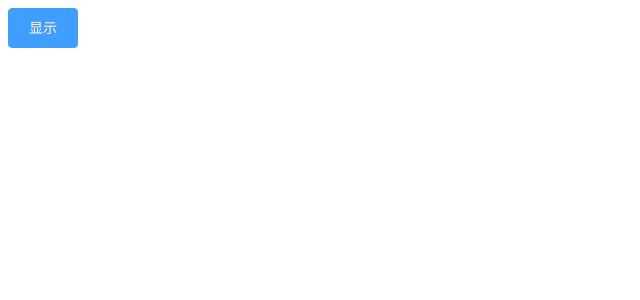
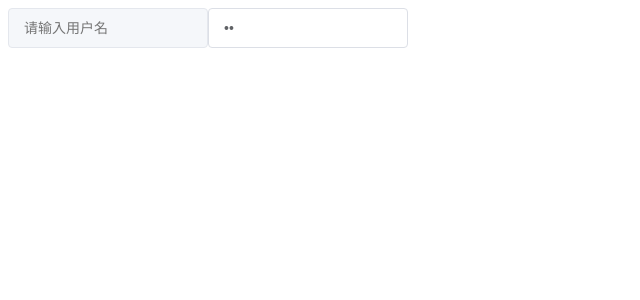
Before and after one commit to Hyachin/hyachin-ui, a Vue app: page / in a window 1280 px wide. Shown: the top 300 px of the page, without its empty margins (0-640 px from the left). Built offline with nearby package versions, Linux system fonts and the light colour scheme; a web font is replaced by a local one.

Commit message:
feat: Input

```diff
--- a/src/App.vue
+++ b/src/App.vue
@@ -1,17 +1,21 @@
 <template>
   <div id="app">
-    <hy-button type="primary" @click="visible = true">显示</hy-button>
-    <hy-dialog :visible.sync="visible" title="文字标题">
-      <!-- 以下为slot，和title属性二选一 -->
-      <!-- <template v-slot:header>
-        <h3>自定义标题</h3>
-      </template> -->
-      内容
-      <template v-slot:footer>
-        <hy-button @click="visible = false">取消</hy-button>
-        <hy-button type="primary" @click="visible = false">确定</hy-button>
-      </template>
-    </hy-dialog>
+    <hy-input
+      placeholder="请输入用户名"
+      type="password"
+      name="username"
+      disabled
+      clearable
+      show-password
+    ></hy-input>
+    <hy-input
+      v-model="username"
+      type="password"
+      showPassword
+      @blur="handleBlur"
+      @change="handleChange"
+      @focus="handleFocus"
+    ></hy-input>
   </div>
 </template>
 
@@ -20,16 +24,27 @@ export default {
   name: "App",
   data() {
     return {
-      visible: false,
+      username: "zs",
     };
+  },
+  methods: {
+    handleBlur() {
+      console.log("do something when blur");
+    },
+    handleChange() {
+      console.log("do something when change");
+    },
+    handleFocus() {
+      console.log("do something when focus");
+    },
   },
 };
 </script>
 
-<style lang="scss" scoped>
-.row {
-  .hy-button {
-    margin: 10px;
+<style lang="scss">
+#app {
+  .hy-input {
+    width: 200px;
   }
 }
 </style>
--- a/src/assets/fonts/font.css
+++ b/src/assets/fonts/font.css
@@ -1,7 +1,7 @@
 @font-face {
   font-family: "iconfont";
   /* Project id 3566883 */
-  src: url("//at.alicdn.com/t/c/font_3566883_f1tiu5uo9hr.woff2?t=1659588967400") format("woff2"), url("//at.alicdn.com/t/c/font_3566883_f1tiu5uo9hr.woff?t=1659588967400") format("woff"), url("//at.alicdn.com/t/c/font_3566883_f1tiu5uo9hr.ttf?t=1659588967400") format("truetype");
+  src: url("//at.alicdn.com/t/c/font_3566883_hjosyeez1t.woff2?t=1659615267090") format("woff2"), url("//at.alicdn.com/t/c/font_3566883_hjosyeez1t.woff?t=1659615267090") format("woff"), url("//at.alicdn.com/t/c/font_3566883_hjosyeez1t.ttf?t=1659615267090") format("truetype");
 }
 
 [class*="hy-icon-"] {
@@ -10,6 +10,10 @@
   font-style: normal;
   -webkit-font-smoothing: antialiased;
   -moz-osx-font-smoothing: grayscale;
+}
+
+.hy-icon-browse:before {
+  content: "\e749";
 }
 
 .hy-icon-ashbin:before {
--- a/src/assets/fonts/font.min.css
+++ b/src/assets/fonts/font.min.css
@@ -1 +1 @@
-@font-face{font-family:"iconfont";src:url("//at.alicdn.com/t/c/font_3566883_f1tiu5uo9hr.woff2?t=1659588967400") format("woff2"),url("//at.alicdn.com/t/c/font_3566883_f1tiu5uo9hr.woff?t=1659588967400") format("woff"),url("//at.alicdn.com/t/c/font_3566883_f1tiu5uo9hr.ttf?t=1659588967400") format("truetype")}[class*="hy-icon-"]{font-family:"iconfont" !important;font-size:16px;font-style:normal;-webkit-font-smoothing:antialiased;-moz-osx-font-smoothing:grayscale}.hy-icon-ashbin:before{content:"\e746"}.hy-icon-help:before{content:"\e752"}.hy-icon-prompt:before{content:"\e75e"}.hy-icon-seleted:before{content:"\e763"}.hy-icon-share:before{content:"\e764"}.hy-icon-search:before{content:"\e7b3"}.hy-icon-arrow-right:before{content:"\e743"}.hy-icon-arrow-left:before{content:"\e744"}.hy-icon-arrow-up:before{content:"\e745"}.hy-icon-category:before{content:"\e747"}.hy-icon-close:before{content:"\e748"}.hy-icon-discount:before{content:"\e74c"}.hy-icon-ellipsis:before{content:"\e74f"}.hy-icon-falling:before{content:"\e750"}
+@font-face{font-family:"iconfont";src:url("//at.alicdn.com/t/c/font_3566883_hjosyeez1t.woff2?t=1659615267090") format("woff2"),url("//at.alicdn.com/t/c/font_3566883_hjosyeez1t.woff?t=1659615267090") format("woff"),url("//at.alicdn.com/t/c/font_3566883_hjosyeez1t.ttf?t=1659615267090") format("truetype")}[class*="hy-icon-"]{font-family:"iconfont" !important;font-size:16px;font-style:normal;-webkit-font-smoothing:antialiased;-moz-osx-font-smoothing:grayscale}.hy-icon-browse:before{content:"\e749"}.hy-icon-ashbin:before{content:"\e746"}.hy-icon-help:before{content:"\e752"}.hy-icon-prompt:before{content:"\e75e"}.hy-icon-seleted:before{content:"\e763"}.hy-icon-share:before{content:"\e764"}.hy-icon-search:before{content:"\e7b3"}.hy-icon-arrow-right:before{content:"\e743"}.hy-icon-arrow-left:before{content:"\e744"}.hy-icon-arrow-up:before{content:"\e745"}.hy-icon-category:before{content:"\e747"}.hy-icon-close:before{content:"\e748"}.hy-icon-discount:before{content:"\e74c"}.hy-icon-ellipsis:before{content:"\e74f"}.hy-icon-falling:before{content:"\e750"}
--- a/src/assets/fonts/font.scss
+++ b/src/assets/fonts/font.scss
@@ -1,10 +1,10 @@
 @font-face {
   font-family: "iconfont"; /* Project id 3566883 */
-  src: url("//at.alicdn.com/t/c/font_3566883_f1tiu5uo9hr.woff2?t=1659588967400")
+  src: url("//at.alicdn.com/t/c/font_3566883_hjosyeez1t.woff2?t=1659615267090")
       format("woff2"),
-    url("//at.alicdn.com/t/c/font_3566883_f1tiu5uo9hr.woff?t=1659588967400")
+    url("//at.alicdn.com/t/c/font_3566883_hjosyeez1t.woff?t=1659615267090")
       format("woff"),
-    url("//at.alicdn.com/t/c/font_3566883_f1tiu5uo9hr.ttf?t=1659588967400")
+    url("//at.alicdn.com/t/c/font_3566883_hjosyeez1t.ttf?t=1659615267090")
       format("truetype");
 }
 
@@ -14,6 +14,10 @@
   font-style: normal;
   -webkit-font-smoothing: antialiased;
   -moz-osx-font-smoothing: grayscale;
+}
+
+.hy-icon-browse:before {
+  content: "\e749";
 }
 
 .hy-icon-ashbin:before {
--- /dev/null
+++ b/src/components/input.vue
@@ -0,0 +1,167 @@
+<template>
+  <div
+    class="hy-input"
+    :class="{
+      'hy-input--suffix': showSuffix,
+    }"
+  >
+    <input
+      :class="{
+        'is-disabled': disabled,
+      }"
+      class="hy-input__inner"
+      :placeholder="placeholder"
+      :type="showPassword ? (passwordVisible ? 'text' : 'password') : type"
+      :name="name"
+      :disabled="disabled"
+      :value="value"
+      @input="handleInput"
+      @blur="handleBlur"
+      @change="handleChange"
+      @focus="handleFocus"
+    />
+    <span class="hy-input__suffix" v-if="showSuffix">
+      <i
+        class="hy-input__icon hy-icon-close"
+        v-show="clearable && value"
+        @click="clear"
+      ></i>
+      <i
+        class="hy-input__icon hy-icon-browse"
+        :class="{ 'hy-icon-browse-active': passwordVisible }"
+        v-if="showPassword"
+        @click="handlePassword"
+      ></i>
+    </span>
+  </div>
+</template>
+
+<script>
+export default {
+  name: "HyInput",
+  props: {
+    placeholder: {
+      type: String,
+      default: "请输入",
+    },
+    type: {
+      type: String,
+      default: "text",
+    },
+    name: {
+      type: String,
+      default: "",
+    },
+    disabled: {
+      type: Boolean,
+      default: false,
+    },
+    value: {
+      type: String,
+      default: "",
+    },
+    clearable: {
+      type: Boolean,
+      default: false,
+    },
+    showPassword: {
+      type: Boolean,
+      default: false,
+    },
+  },
+  computed: {
+    showSuffix() {
+      return this.clearable || this.showPassword;
+    },
+  },
+  data() {
+    return {
+      passwordVisible: false,
+    };
+  },
+  methods: {
+    handleInput(e) {
+      this.$emit("input", e.target.value);
+    },
+    clear() {
+      this.$emit("input", "");
+    },
+    handlePassword() {
+      this.passwordVisible = !this.passwordVisible;
+    },
+    handleBlur(e) {
+      this.$emit("blur", e);
+    },
+    handleChange(e) {
+      this.$emit("change", e);
+    },
+    handleFocus(e) {
+      this.$emit("focus", e);
+    },
+  },
+};
+</script>
+
+<style lang="scss">
+.hy-input {
+  width: 100%;
+  position: relative;
+  font-size: 14px;
+  display: inline-block;
+  &__inner {
+    -webkit-appearance: none;
+    background-color: #fff;
+    background-image: none;
+    border: 1px solid #dcdfe6;
+    border-radius: 4px;
+    box-sizing: border-box;
+    color: #606266;
+    display: inline-block;
+    font-size: inherit;
+    height: 40px;
+    line-height: 40px;
+    outline: none;
+    padding: 0 15px;
+    transition: border-color 0.2s cubic-bezier(0.645, 045, 0.355, 1);
+    width: 100%;
+    &:focus {
+      outline: none;
+      border-color: #409eff;
+    }
+    &.is-disabled {
+      background-color: #f5f7fa;
+      border-color: #e4e7ed;
+      color: #c0c4cc;
+      cursor: not-allowed;
+    }
+  }
+}
+.hy-input--suffix {
+  .hy-input__inner {
+    padding-right: 30px;
+  }
+  .hy-input__suffix {
+    position: absolute;
+    right: 10px;
+    height: 100%;
+    top: 0;
+    line-height: 40px;
+    text-align: center;
+    color: #c0c4cc;
+    transition: all 0.3s;
+    z-index: 900;
+    i {
+      color: #c0c4cc;
+      font-size: 14px;
+      cursor: pointer;
+      transition: color 0.2s cubic-bezier(0.645, 0.045, 0.355, 1);
+      &.password-icon-active {
+        color: blue;
+      }
+    }
+    .hy-icon-browse-active {
+      color: blue;
+    }
+  }
+}
+</style>
--- a/src/main.js
+++ b/src/main.js
@@ -3,9 +3,11 @@ import App from './App.vue'
 import Button from './components/button'
 import './assets/fonts/font.scss'
 import Dialog from './components/dialog'
+import Input from './components/input'
 Vue.config.productionTip = false
 Vue.component(Button.name, Button)
 Vue.component(Dialog.name, Dialog)
+Vue.component(Input.name, Input)
 new Vue({
   render: h => h(App)
 }).$mount('#app')
```
Also changed, not shown: 1 other file (tests, documents, lock files or other folders).
